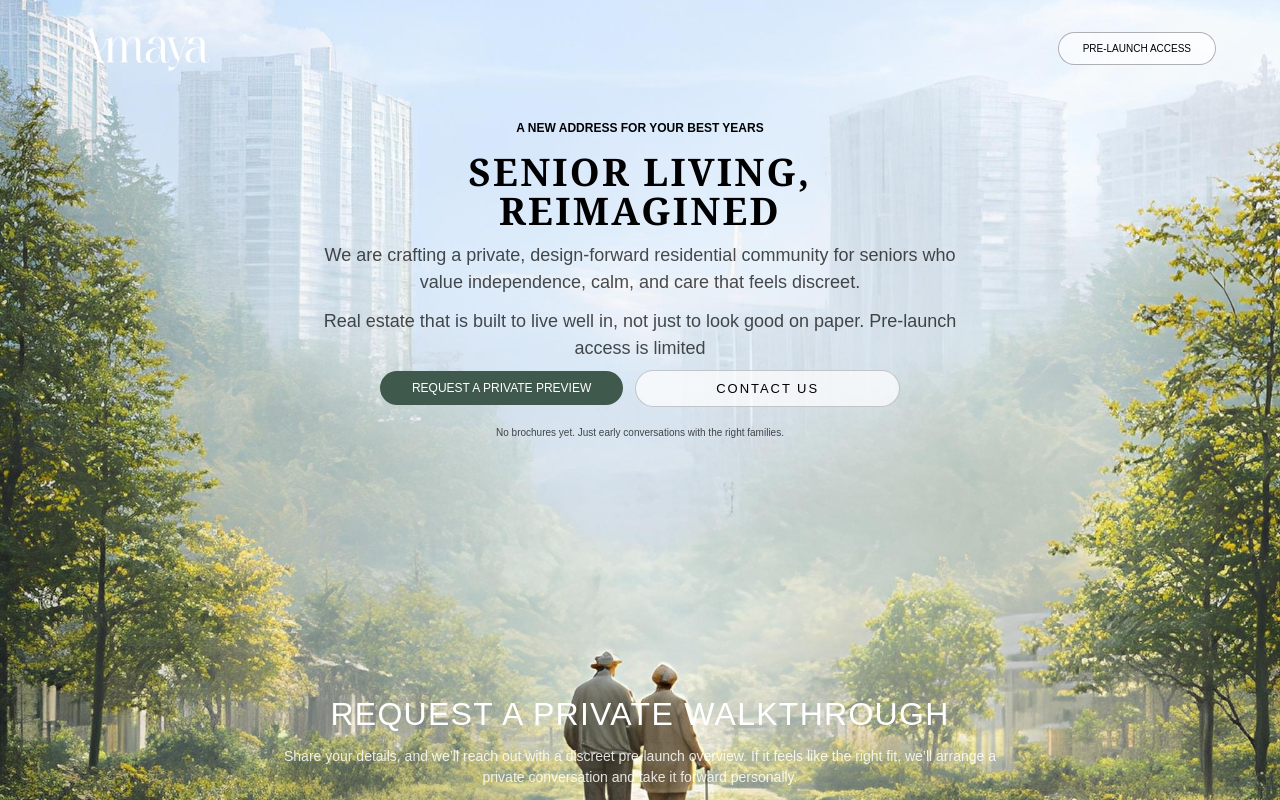
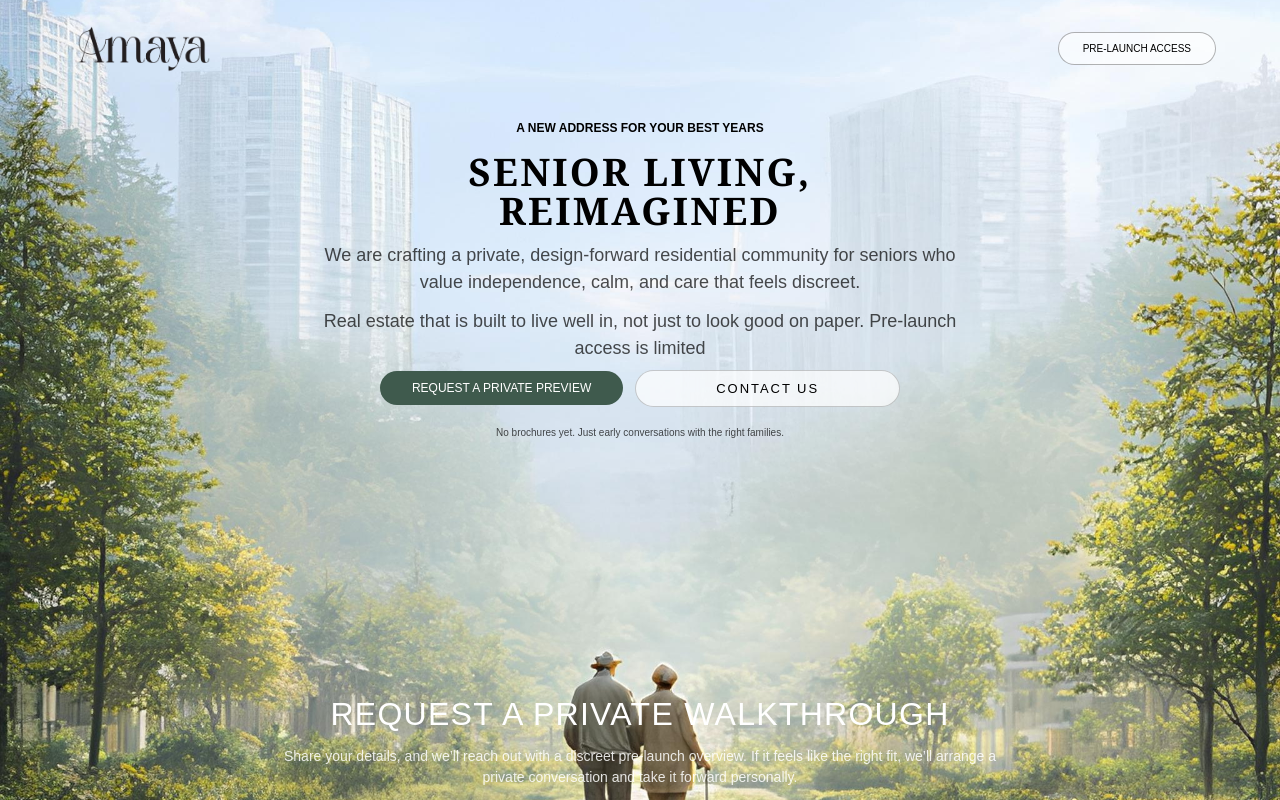
Before and after one commit to rahulweb-dev/Amaya, a Next.js app: page /test-4 in a window 1280 px wide. Shown: the top 800 px of the page. Built offline with nearby package versions, Linux system fonts and the light colour scheme.

Commit message:
upadted logo

```diff
--- a/app/test-4/page.jsx
+++ b/app/test-4/page.jsx
@@ -22,7 +22,7 @@ export default function Page() {
       <header className="absolute top-0 left-0 right-0 z-50 px-6 md:px-16 py-4">
         <nav className="flex items-center justify-between max-w-7xl mx-auto">
           <Image
-            src="/assests/Amaya_Logo_Final_copy.png"
+            src="/assests/Amaya_Logo_Final.png"
             alt="Amaya Logo"
             width={160}
             height={60}
```
